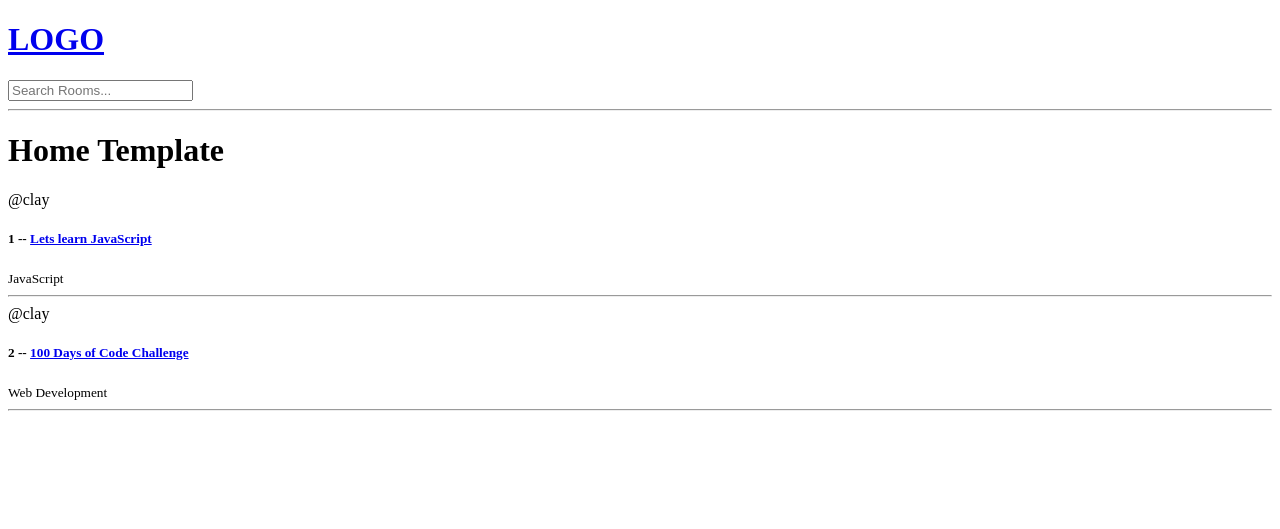
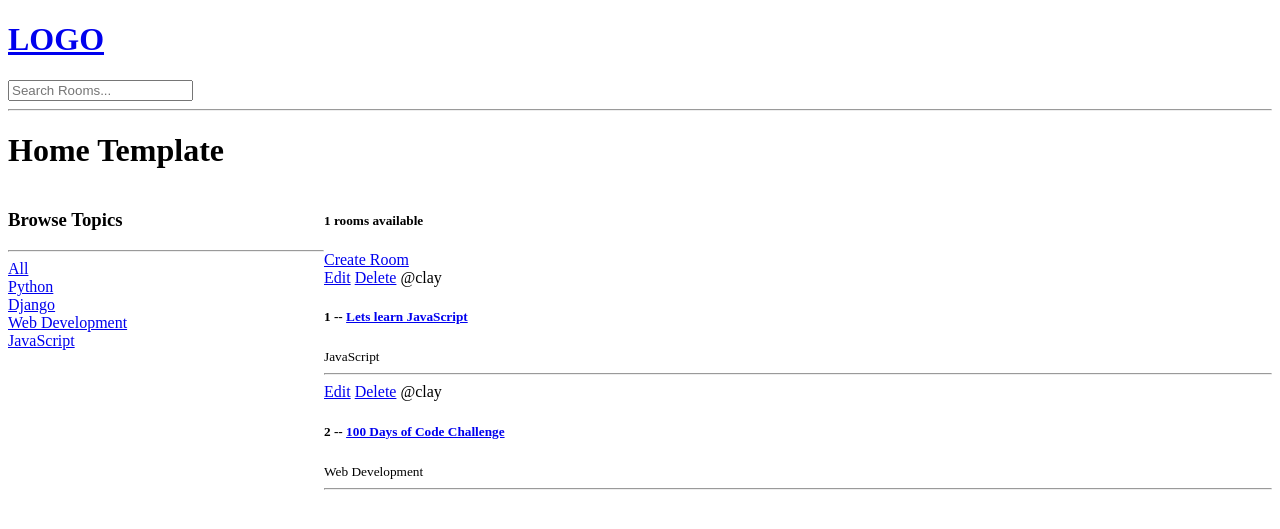
Before and after one commit to desilvaaesan/studyclay, a Django app: template base/templates/base/home.html in a window 1280 px wide. Shown: the top 529 px of the page. Run offline with Django 5.2, Linux system fonts and the light colour scheme; data comes from the database, SQL or seed files in the repository; the template is opened without the code that fills it: values that come from a table or form of the project are taken from there, most other values are stand-ins (such as "Sample title", 1, 10 or a date in 2020).

Commit message:
Chore: layout the template of home.html

```diff
--- a/base/templates/base/home.html
+++ b/base/templates/base/home.html
@@ -5,21 +5,53 @@
 
 <h1>Home Template</h1>
 
+<style>
+    .home-container{
+        display: grid;
+        grid-template-columns: 1fr 3fr;
+    }
+</style>
 
-<div>
+<div class="home-container">
+
+    <div>
+        <h3>Browse Topics</h3>
+        <hr>
+
+        <div>
+            <a href="{% url 'home' %}">All</a>
+        </div>
+
+        {% for topic in topics %}
+            <div>
+                <a href="{% url 'home' %}?q={{topic.name}}">{{topic.name}}</a>
+
+            </div>
+        {% endfor %}
+
+    </div>
+
+    <div>
+        <h5>{{room_count}} rooms available</h5>
+        <a href="{% url 'create-room' %}"> Create Room </a>
 
     <div>
         {% for room in rooms %}
             <div>
+                <a href="{% url 'update-room' room.id %}">Edit</a>
+                <a href="{% url 'delete-room' room.id %}">Delete</a>
                 <span>@{{room.host.username}}</span>
                 <h5>{{room.id}} -- <a href="{% url 'room' room.id %}">{{room.name}}</a></h5>
                 <small>{{room.topic.name}}</small>
                 <hr>
             </div>
+        {% endfor %}
+    </div>
 
 
-        {% endfor %}
     </div>
+
+
 
 </div>
 
```
